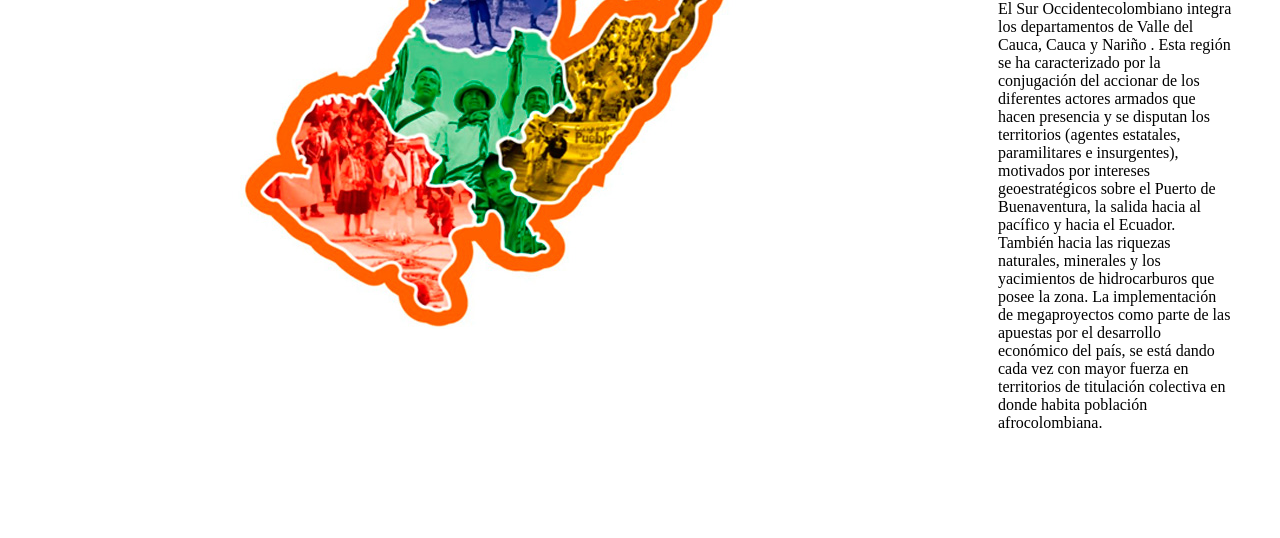
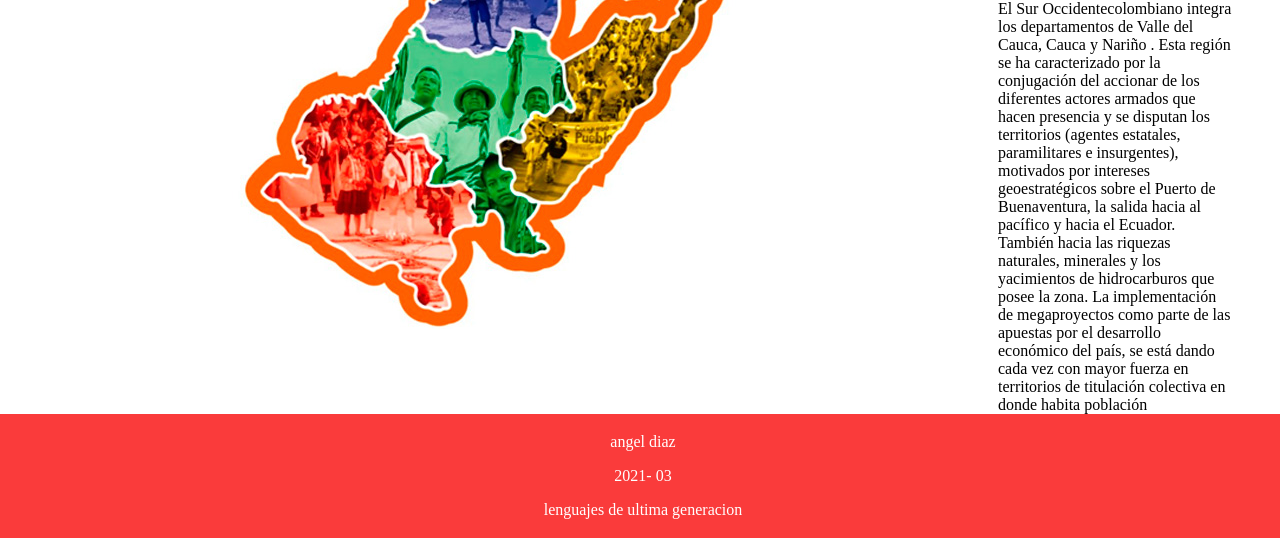
Before and after one commit to angelIDang/PACRIAL-1, a plain HTML site: page index.html in a window 1280 px wide. Shown: the part 262-800 px from the top of the page. Drawn offline with Linux system fonts and the light colour scheme.

Commit message:
APLICACIÓN SUR OCCIDENTE

```diff
--- a/css/css.css
+++ b/css/css.css
@@ -2,6 +2,7 @@
     justify-content: space-between;
     background-color: rgb(250, 59, 59);
     align-items: center;
+    width: 100%;
 }
 
 .elemnto_constructor{
@@ -38,3 +39,14 @@
     display: flex;
     margin: 40px;
 }
+
+.footer {
+    text-align: center;
+    padding: 3px;
+    background-color: rgb(250, 59, 59);
+    color: white;
+    position: fixed;
+    width: 100%;
+    left: 0;
+    bottom: 0;
+  }
--- a/index.html
+++ b/index.html
@@ -61,5 +61,13 @@ se está dando cada vez con mayor fuerza en territorios
         </div>
         </div>
 
+        <div class="footer">
+
+            <p>angel diaz </p>
+            <p> 2021- <span class="lars"> 03 </span></p>
+            <p>lenguajes de ultima generacion </p>
+          </p>
+              </div>
+
 </body>
 </html>
```
